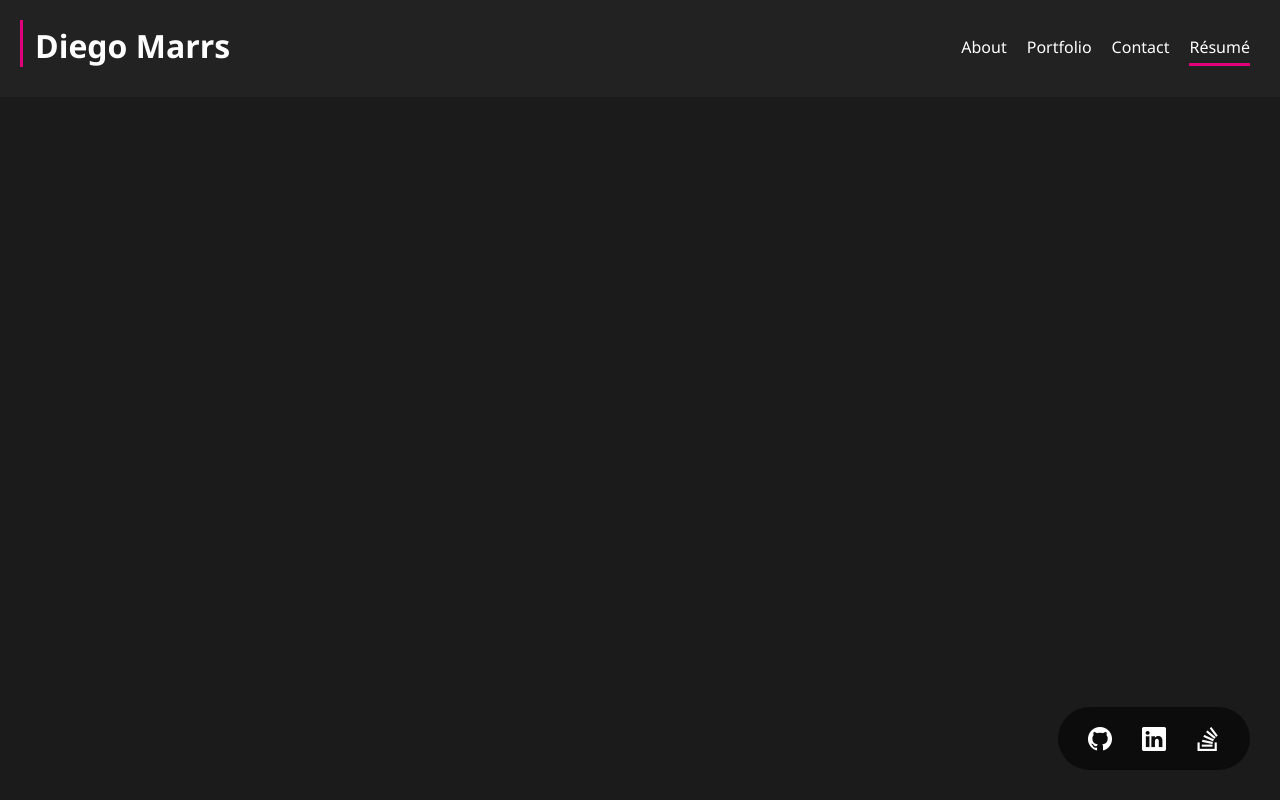
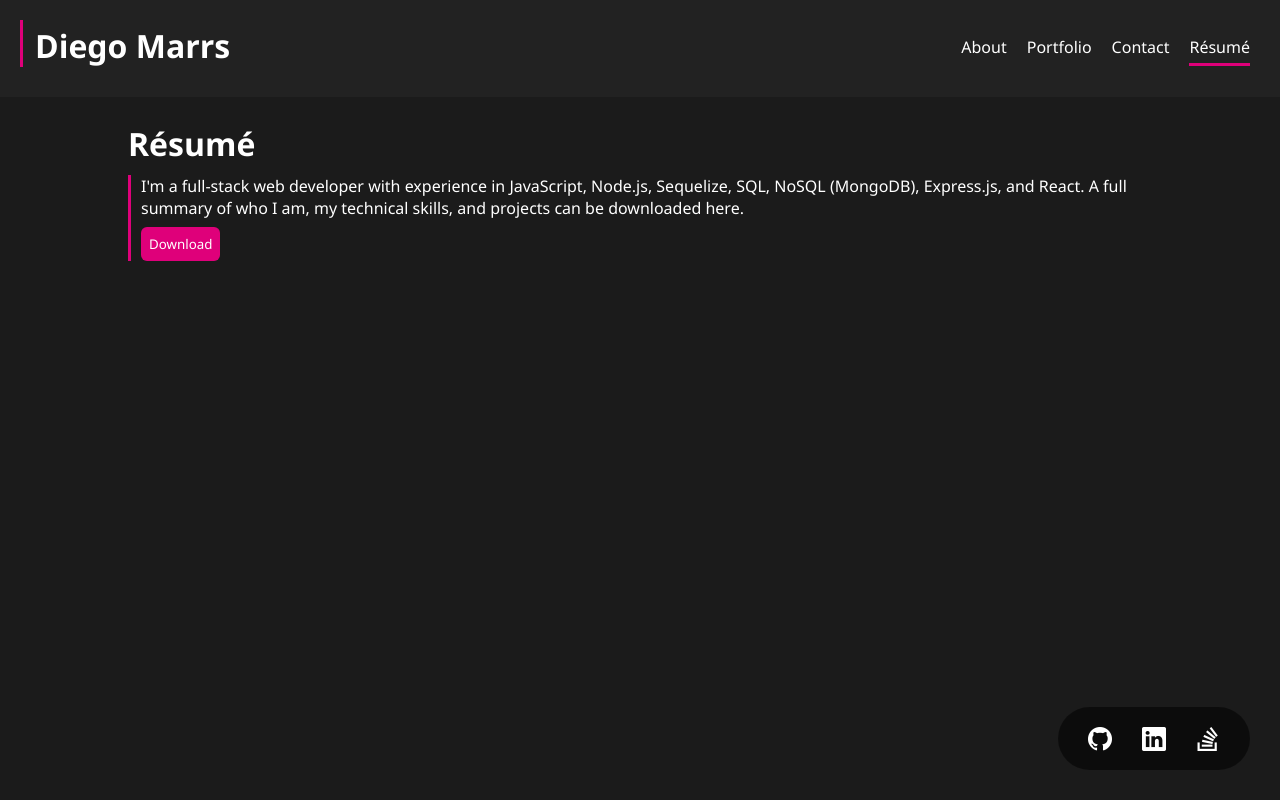
Before and after one commit to StaticCloud/portfolio-React-, a React (Create React App) app: page / in a window 1280 px wide. Both pictures are taken after a click on the item "Résumé". Built offline with nearby package versions, Linux system fonts and the light colour scheme.

Commit message:
added resume page

```diff
--- a/package.json
+++ b/package.json
@@ -9,6 +9,7 @@
     "framer-motion": "^6.2.8",
     "react": "^17.0.2",
     "react-dom": "^17.0.2",
+    "react-pdf": "^5.7.1",
     "react-scripts": "5.0.0",
     "web-vitals": "^2.1.4"
   },
--- a/src/App.js
+++ b/src/App.js
@@ -4,6 +4,7 @@ import About from './components/About'
 import Footer from './components/Footer'
 import Portfolio from './components/Portfolio'
 import Contact from './components/Contact'
+import Resume from './components/Resume'
 import { useState } from 'react';
 
 import ypi from './assets/ypi.png';
@@ -12,6 +13,8 @@ import pg from './assets/pg.png';
 import mtb from './assets/mtb.png';
 import bt from './assets/bt.png';
 import nt from './assets/nt.png';
+
+import pdf from './assets/resume/Resume.pdf'
 
 const App = () => {
 
@@ -58,6 +61,12 @@ const App = () => {
               return (
                 <Contact/>
               )
+            case pages[3]:
+              return (
+                <Resume
+                  pdf={pdf}
+                />
+              )
           }
         })()}
       </main>
--- /dev/null
+++ b/src/components/Resume/index.js
@@ -0,0 +1,24 @@
+import { motion } from "framer-motion"
+
+const Resume = ({ pdf }) => {
+    return (
+        <motion.div
+            className="content"
+            animate={{
+                opacity: [0, 1],
+                y: [20, 0]
+            }}
+            transition={{
+                duration: 0.5,
+                type: "easeOut"
+            }}>
+        <h1>Résumé</h1>
+        <div className="left-border">
+            <p>I'm a full-stack web developer with experience in JavaScript, Node.js, Sequelize, SQL, NoSQL (MongoDB), Express.js, and React. A full summary of who I am, my technical skills, and projects can be downloaded here.</p>
+            <button id="resume"><a href={pdf} target="_blank">Download</a></button>
+        </div>
+        </motion.div>
+    )
+}
+
+export default Resume;
--- a/src/index.css
+++ b/src/index.css
@@ -48,7 +48,8 @@ form div {
   margin: 15px 0;
 }
 
-form button {
+form button, #resume {
+  margin-top: 8px;
   padding: 8px;
   border-radius: 6px;
   border: none;
```
Also changed, not shown: 2 other files (tests, documents, lock files or other folders).
